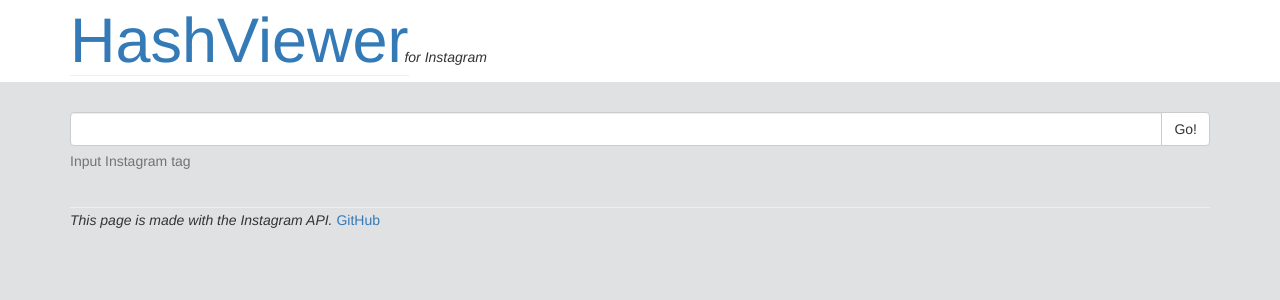
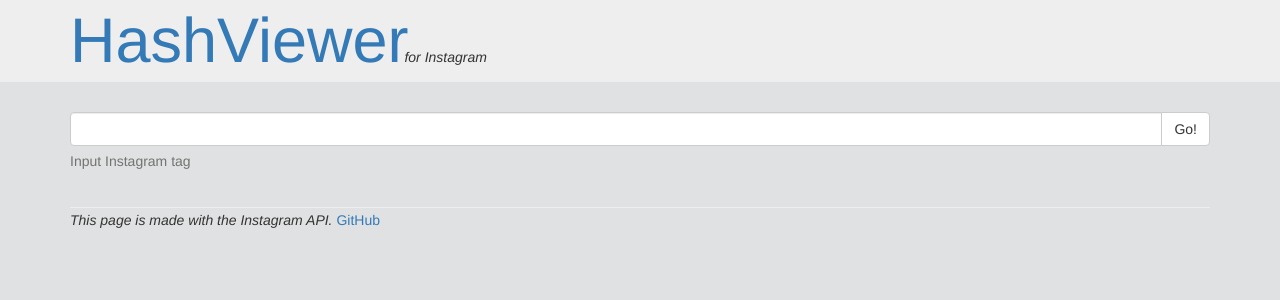
Before and after one commit to Jimtrim/HashViewer, a PHP site: page / in a window 1280 px wide. Shown: the top 300 px of the page. Run offline with PHP 8.4, Linux system fonts and the light colour scheme; some libraries are stand-ins or nearby versions.

Commit message:
developer playing designer...

```diff
--- a/css/main.css
+++ b/css/main.css
@@ -12,7 +12,15 @@
 .jumbotron {
 	padding-top: 6px;
 	padding-bottom: 6px;
-	background-color: #FFF;
+}
+.jumbotron h1 {
+	text-decoration: none;
+	border-bottom: none;/**/
+	margin-bottom: 1px;
+}
+.jumbotron h1:hover {
+	border-bottom: 1px solid #EEE;
+	margin-bottom: 0px;
 }
 
 .container hr {
```
